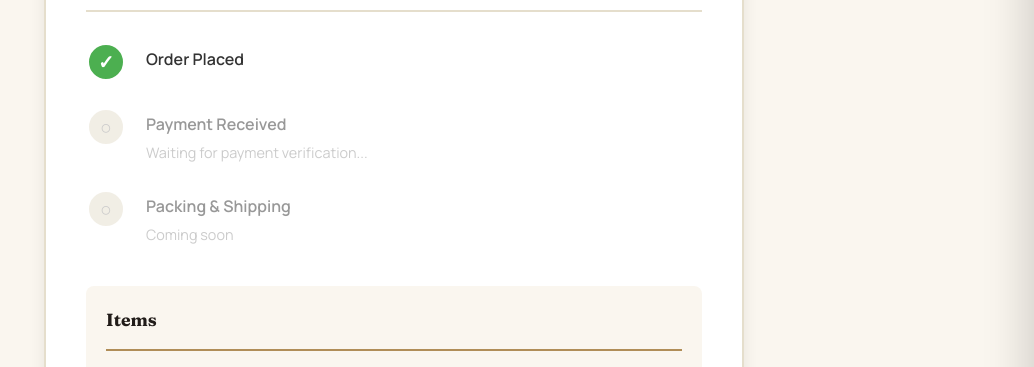
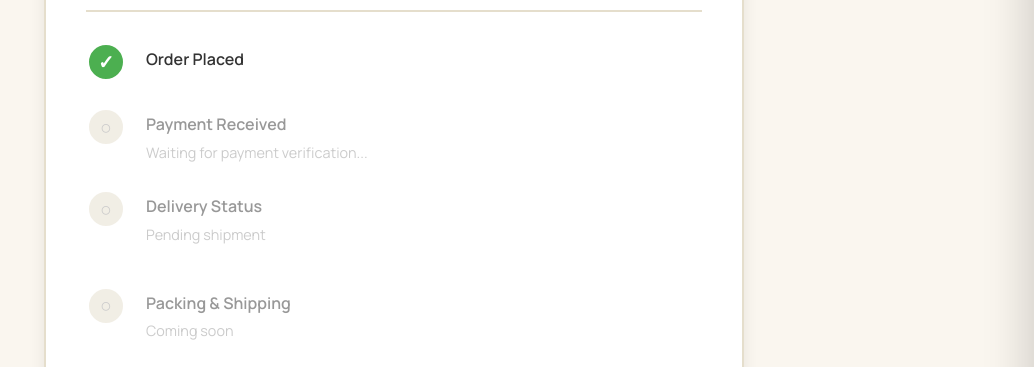
Before and after one commit to mohammedimk/mahzarat, a Django app: template store/templates/store/order_status.html in a window 1280 px wide. Shown: the part 321-688 px from the top of the page, without its empty margins (246-1280 px from the left). Run offline with Django 4.2, Linux system fonts and the light colour scheme; the template is opened without the code that fills it, so the values that code supplies are empty.

Commit message:
Update order_status.html

```diff
--- a/store/templates/store/order_status.html
+++ b/store/templates/store/order_status.html
@@ -20,6 +20,55 @@
           </div>
         </div>
 
+
+<div class="status-timeline">
+          <div class="timeline-item {% if order.status != 'cancelled' %}completed{% endif %}">
+            <div class="timeline-dot">✓</div>
+            <div class="timeline-content">
+              <div class="timeline-title">Order Placed</div>
+              <div class="timeline-date">{{ order.created_at|date:"M d, Y" }}</div>
+            </div>
+          </div>
+
+          <div class="timeline-item {% if order.status == 'completed' or order.is_delivered %}completed{% elif order.status == 'pending' %}active{% endif %}">
+            <div class="timeline-dot">
+              {% if order.status == 'completed' or order.is_delivered %}✓{% elif order.status == 'pending' %}⊙{% else %}○{% endif %}
+            </div>
+            <div class="timeline-content">
+              <div class="timeline-title">Payment Received</div>
+              {% if order.status == 'completed' or order.is_delivered %}
+                <div class="timeline-date">{{ order.completed_at|date:"M d, Y" }}</div>
+              {% else %}
+                <div class="timeline-date">Waiting for payment verification...</div>
+              {% endif %}
+            </div>
+          </div>
+
+          <div class="timeline-item {% if order.is_delivered %}completed{% elif order.status == 'completed' %}active{% endif %}">
+            <div class="timeline-dot">
+              {% if order.is_delivered %}✓{% elif order.status == 'completed' %}⊙{% else %}○{% endif %}
+            </div>
+            <div class="timeline-content">
+              <div class="timeline-title">Delivery Status</div>
+              {% if order.is_delivered %}
+                <div class="timeline-date">Delivered on {{ order.delivered_at|date:"M d, Y H:i" }}</div>
+              {% elif order.status == 'completed' %}
+                <div class="timeline-date">Order is packed and package is on its way!</div>
+              {% else %}
+                <div class="timeline-date">Pending shipment</div>
+              {% endif %}
+            </div>
+          </div>
+        </div>
+
+
+
+
+
+<!--
+
+
+
         <div class="status-timeline">
           <div class="timeline-item {% if order.status != 'cancelled' %}completed{% endif %}">
             <div class="timeline-dot">✓</div>
@@ -40,6 +89,9 @@
               {% endif %}
             </div>
           </div>
+-->
+
+
 
           <div class="timeline-item {% if order.status == 'completed' %}active{% endif %}">
             <div class="timeline-dot">{% if order.status == 'completed' %}⊙{% else %}○{% endif %}</div>
```
